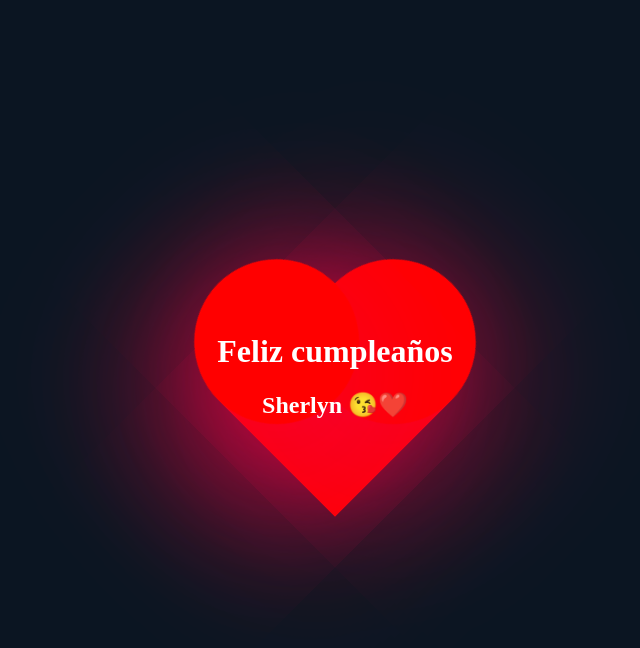
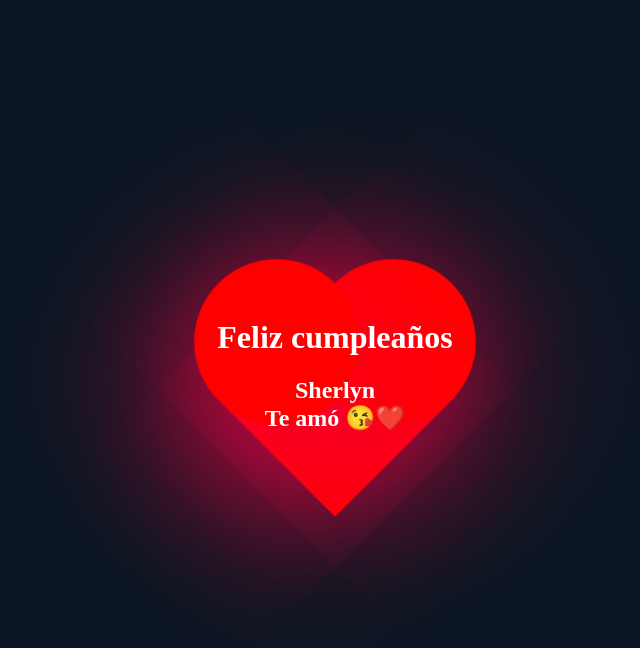
Before and after one commit to TenochVazquez/TenochVazquez.github.io, a plain HTML site: page index.html in a window 1280 px wide. Shown: the whole page, without its empty margins (305-945 px from the left). Drawn offline with Linux system fonts and the light colour scheme.

Commit message:
Actualizar index.html

```diff
--- a/index.html
+++ b/index.html
@@ -76,7 +76,7 @@ h2 { color : white
     <div class="heart"></div>
 
     <div class="contenido"><h1>Feliz cumpleaños</h1>
- <h2>Sherlyn 😘❤️</h2></div>
+ <h2>Sherlyn <br> Te amó 😘❤️</h2></div>
 
 
 
```
